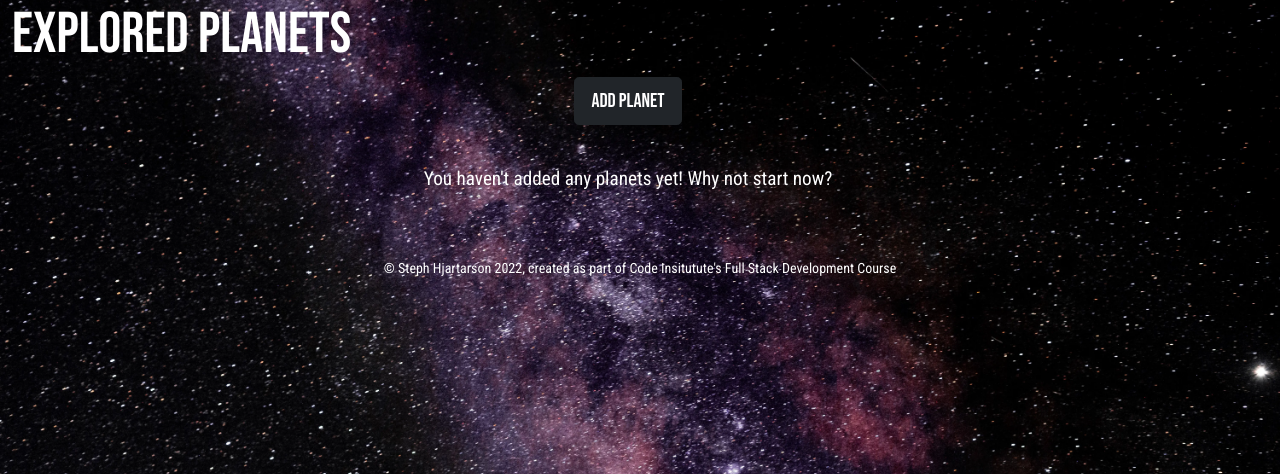
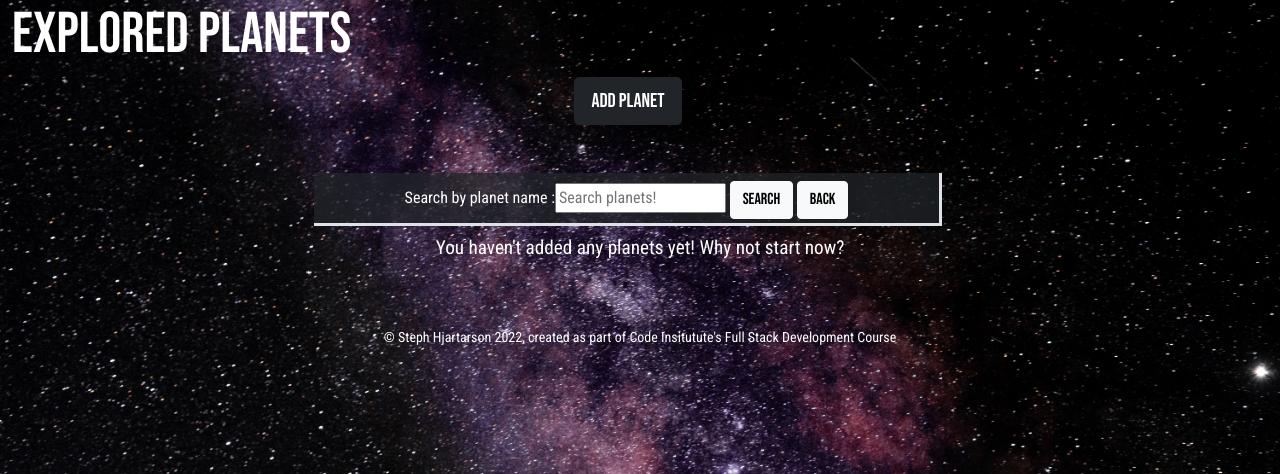
Before and after one commit to StephHjar/me1-planet-tracker, a Django app: template templates/planets/planet_list.html in a window 1280 px wide. Shown: the part 126-600 px from the top of the page. Run offline with Django 3.2, Linux system fonts and the light colour scheme; the template is opened without the code that fills it: values that come from a table or form of the project are taken from there, others are empty; the visitor is signed in with stand-in values (Sample User, id 1); some libraries are stand-ins or nearby versions.

Commit message:
Add search functionality to planet list page

```diff
--- a/planets/forms.py
+++ b/planets/forms.py
@@ -18,8 +18,9 @@ class EditPlanetForm(forms.ModelForm):
                   'notes',)
 
 
-# class PlanetListForm(forms.ModelForm):
-#     class Meta:
-#         model = Planet
-#         fields = ('fully_explored', 'turian_insignia',
-#                   'asari_writing', 'prothean_disc', 'mineral', 'medallion',)
+class PlanetSearchForm(forms.Form):
+    search_text = forms.CharField(
+        required=False,
+        label='Search by planet name ',
+        widget=forms.TextInput(attrs={'placeholder': 'Search planets!'})
+    )
--- a/requirements.txt
+++ b/requirements.txt
@@ -5,6 +5,7 @@ dj3-cloudinary-storage==0.0.6
 Django==3.2.16
 django-allauth==0.51.0
 django-crispy-forms==1.14.0
+django-search-views==0.3.7
 gunicorn==20.1.0
 oauthlib==3.2.2
 psycopg2==2.9.5
--- a/templates/planets/planet_list.html
+++ b/templates/planets/planet_list.html
@@ -16,6 +16,18 @@
                 <a href="{% url 'add_planet' %}" class="btn btn-dark btn-lg text-uppercase">Add Planet</a>
             </div>
         </div>
+        <div class="row justify-content-center">
+            <div class="col-6 bg-dark bg-opacity-75 border-end border-bottom border-3 text-center p-1 m-2">
+                <form class="form-inline" action="" method="GET">
+                    {{ form }}
+                    <button class="btn btn-light text-uppercase mb-0 mt-1" type="submit">Search</button>
+                    <a class="btn btn-light text-uppercase mb-0 mt-1" href="{% url 'planet_list' %}">Back</a>
+                    </fieldset>
+                </form>
+            </div>
+        </div>
+    </div>
+
     <div class="row">
         {% for planet in planet_list %}
         <div class="col-md-3 col-6">
@@ -65,9 +77,15 @@
     <div class="row">
         {% endif %}
         {% empty %}
+        {% if 'search' in request.get_full_path %}
+        <div class="col text-center justify-content-center">
+            <p>You haven't explored any planets by that name. Please check your spelling, or go explore!</p>
+        </div>
+        {% else %}
         <div class="col text-center justify-content-center">
             <p>You haven't added any planets yet! Why not start now?</p>
         </div>
+        {% endif %}
         {% endfor %}
     </div>
 </div>
```
Also changed, not shown: planets/views.py (+13 -2 lines). Lines whose indentation alone changed are shown as unchanged.
